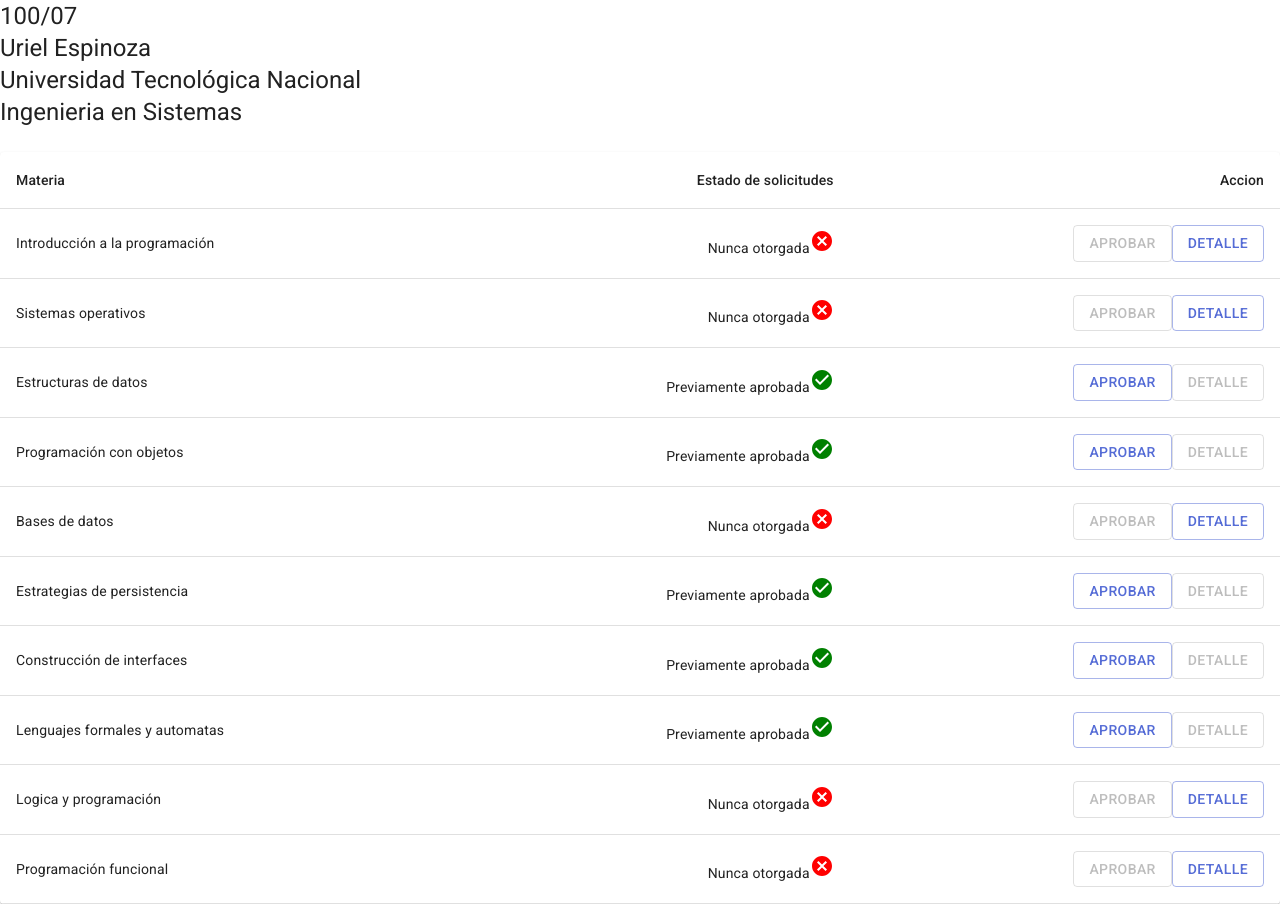
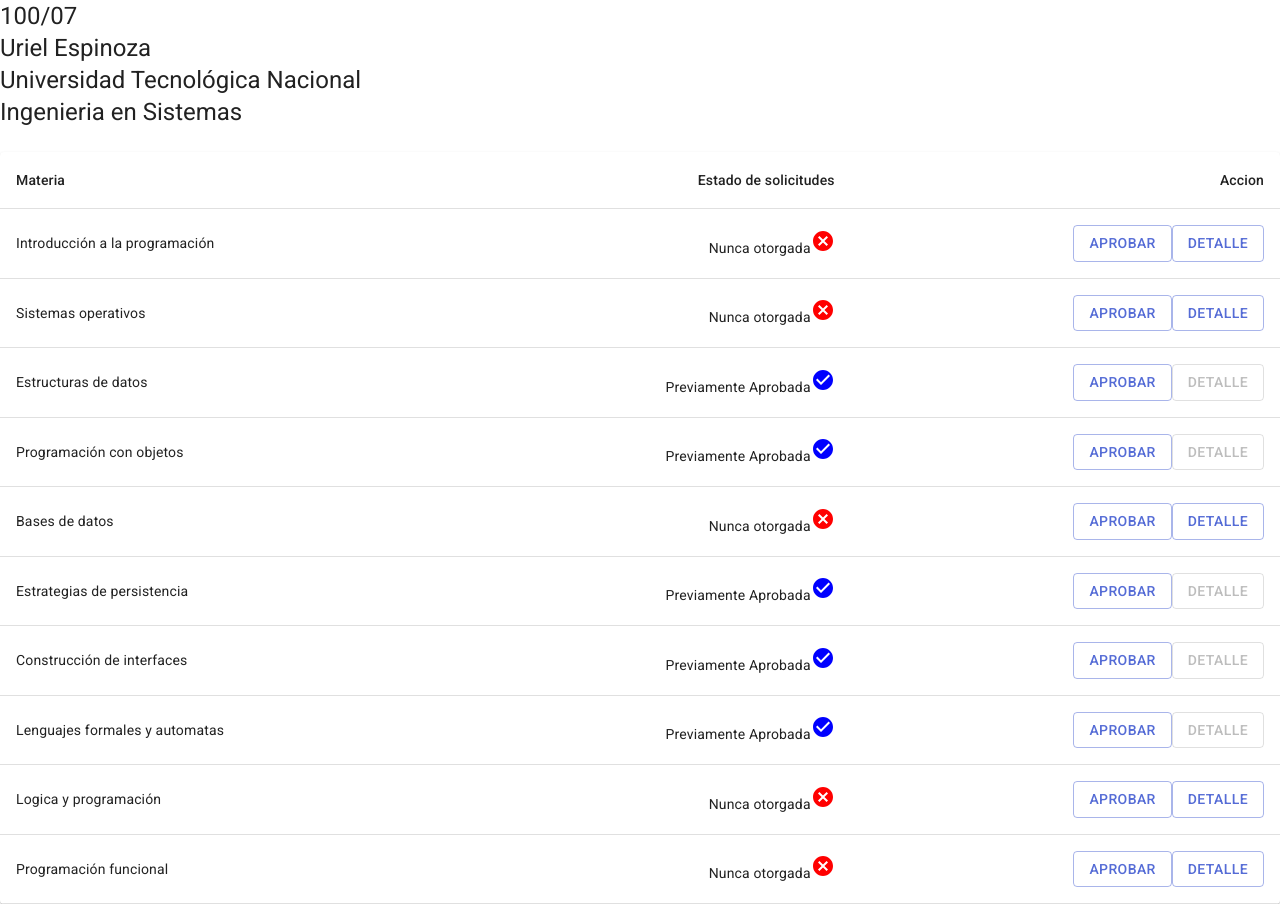
Before and after one commit to unquivalencias/unquivalencias-web-client, a Next.js app: page /requests/1 in a window 1280 px wide. Built offline with nearby package versions, Linux system fonts and the light colour scheme.

Commit message:
Agrega estado de materia otorgado

```diff
--- a/components/MateriasList.jsx
+++ b/components/MateriasList.jsx
@@ -19,7 +19,7 @@ const useStyles = makeStyles(theme => ({
   },
 }));
 
-export default function CheckboxesGroup({disable}) {
+export default function CheckboxesGroup({disable, onApprove}) {
     const [open, setOpen] = React.useState(false);
 
   const handleClickOpen = useCallback(() => {
@@ -29,6 +29,11 @@ export default function CheckboxesGroup({disable}) {
   const handleClose = useCallback(() => {
     setOpen(false);
   },[setOpen]);
+
+  const approve = useCallback(() => {
+    onApprove();
+    handleClose();
+  }, [onApprove, handleClose])
 
   const classes = useStyles();
 
@@ -62,7 +67,7 @@ export default function CheckboxesGroup({disable}) {
                 color="primary"
                 className={classes.submit}
                 type="submit"
-                onClick={handleClose}>
+                onClick={approve}>
 
               Otorgar equivalencia
               </Button>
--- a/components/RequestDetail/SubjectList.jsx
+++ b/components/RequestDetail/SubjectList.jsx
@@ -23,30 +23,39 @@ const useStyles = makeStyles(theme => ({
     checkmark: {
         color: 'green'
     },
+    previouslyGiven: {
+        color: 'blue'
+    },
     failmark: {
         color: 'red'
     }
 
 }));
 
+const subjectState = {
+    neverGiven: 'Nunca otorgada',
+    previouslyGiven: 'Previamente Aprobada',
+    given: 'Otorgada',
+}
+
 function createData(subject, status) {
     return { subject, status };
 }
 
-const rows = [
-    createData('Introducción a la programación', 'Nunca otorgada'),
-    createData('Sistemas operativos', 'Nunca otorgada'),
-    createData('Estructuras de datos', 'Previamente aprobada'),
-    createData('Programación con objetos', 'Previamente aprobada'),
-    createData('Bases de datos', 'Nunca otorgada'),
-    createData('Estrategias de persistencia', 'Previamente aprobada'),
-    createData('Construcción de interfaces', 'Previamente aprobada'),
-    createData('Lenguajes formales y automatas', 'Previamente aprobada'),
-    createData('Logica y programación', 'Nunca otorgada'),
-    createData('Programación funcional', 'Nunca otorgada'),
-];
+export default function SimpleTable() {
+    const [rows, setRows] = useState([
+        createData('Introducción a la programación', subjectState.neverGiven),
+        createData('Sistemas operativos', subjectState.neverGiven),
+        createData('Estructuras de datos', subjectState.previouslyGiven),
+        createData('Programación con objetos', subjectState.previouslyGiven),
+        createData('Bases de datos', subjectState.neverGiven),
+        createData('Estrategias de persistencia', subjectState.previouslyGiven),
+        createData('Construcción de interfaces', subjectState.previouslyGiven),
+        createData('Lenguajes formales y automatas', subjectState.previouslyGiven),
+        createData('Logica y programación', subjectState.neverGiven),
+        createData('Programación funcional', subjectState.neverGiven),
+    ]);
 
-export default function SimpleTable() {
     const classes = useStyles();
 
     return (
@@ -55,22 +64,32 @@ export default function SimpleTable() {
                 <TableHead>
                     <TableRow>
                         <TableCell>Materia</TableCell>
-                        <TableCell align="right">Estado de solicitudes</TableCell>
-                        <TableCell align="right">Accion</TableCell>
+                        <TableCell align='right'>Estado de solicitudes</TableCell>
+                        <TableCell align='right'>Accion</TableCell>
                     </TableRow>
                 </TableHead>
                 <TableBody>
-                    {rows.map(row => (
+                    {rows.map((row, index) => (
                         <TableRow key={row.subject}>
                             <TableCell>
                                 {row.subject}
                             </TableCell>
-                            <TableCell align="right">{row.status}{row.status == "Previamente aprobada" ?
-                                <CheckCircleIcon className={classes.checkmark} /> :
-                                <CrossMarkIcon className={classes.failmark} />}</TableCell>
-                            <TableCell align="right">
-                                <ApproveEquivalenceButton disable={row.status == "Nunca otorgada"} />
-                                <Button color="primary" variant="outlined" disabled={row.status == "Previamente aprobada"}>
+                            <TableCell align='right'>{row.status}
+                                {row.status === subjectState.neverGiven &&
+                                    <CrossMarkIcon className={classes.failmark} />
+                                }{row.status === subjectState.previouslyGiven &&
+                                    <CheckCircleIcon className={classes.previouslyGiven} />}
+
+                            {row.status === subjectState.given &&
+                                    <CheckCircleIcon className={classes.checkmark} />}
+                            </TableCell>
+                            <TableCell align='right'>
+                                <ApproveEquivalenceButton disable={row.status == subjectState.given} onApprove={() => setRows(pRows => {
+                                    const nRows = [...pRows];
+                                    nRows[index] = { ...pRows[index], status: subjectState.given }
+                                    return nRows;
+                                })} />
+                                <Button color='primary' variant='outlined' disabled={row.status == subjectState.previouslyGiven}>
                                     DETALLE
                                     </Button>
                             </TableCell>
```
